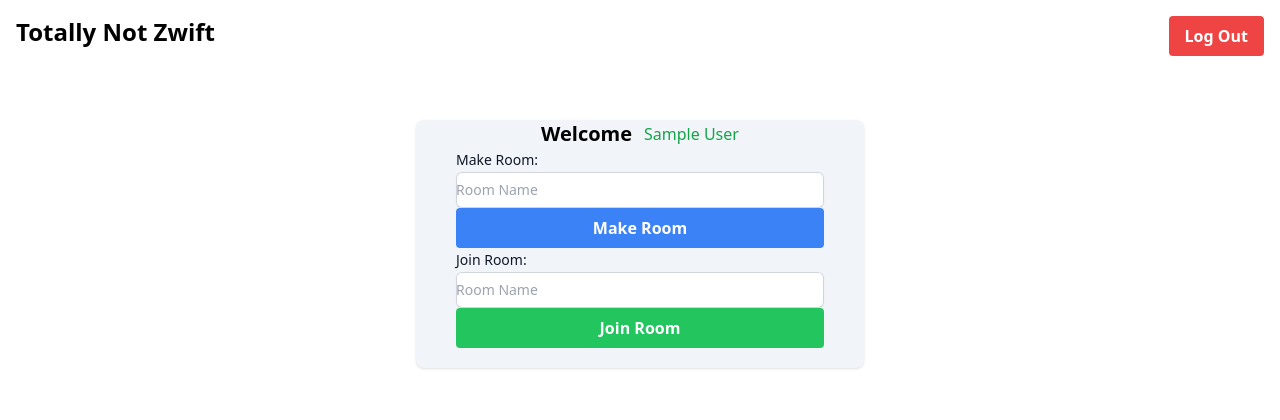
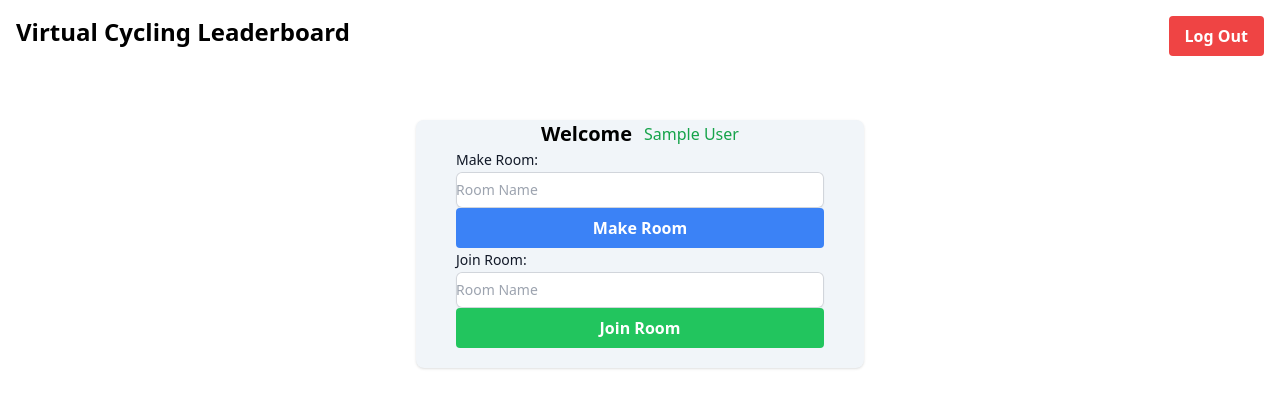
Before and after one commit to 8coolguy/leaderboard_app, a Flask app: page / in a window 1280 px wide. Shown: the top 420 px of the page. Run offline with Flask 3, Linux system fonts and the light colour scheme; the visitor is signed in with stand-in values (Sample User, id 1); data that the repository does not hold is empty; style sheets or scripts are compiled from the project's sources; some libraries are stand-ins or nearby versions.

Commit message:
[FIX] so i don't get sued lol

```diff
--- a/api/templates/navbar.html
+++ b/api/templates/navbar.html
@@ -1,7 +1,7 @@
 <nav class="sticky bg-white dark:bg-amber-200 fixed w-full z-20 top-0 start-0">
     <div class="grid grid-cols-2 p-4">
         <div>
-            <span class="self-center text-2xl font-semibold whitespace-nowrap">Totally Not Zwift</span>
+            <span class="self-center text-2xl font-semibold whitespace-nowrap">Virtual Cycling Leaderboard</span>
         </div>
         <div class="flex justify-end md:order-2 space-x-3 md:space-x-0 rtl:space-x-reverse">
             <button class="bg-red-500 hover:bg-red-700 text-white font-bold py-2 px-4 rounded" hx-get="/logout" hx-redirect="/" hx-trigger="click">Log Out</button>
```
